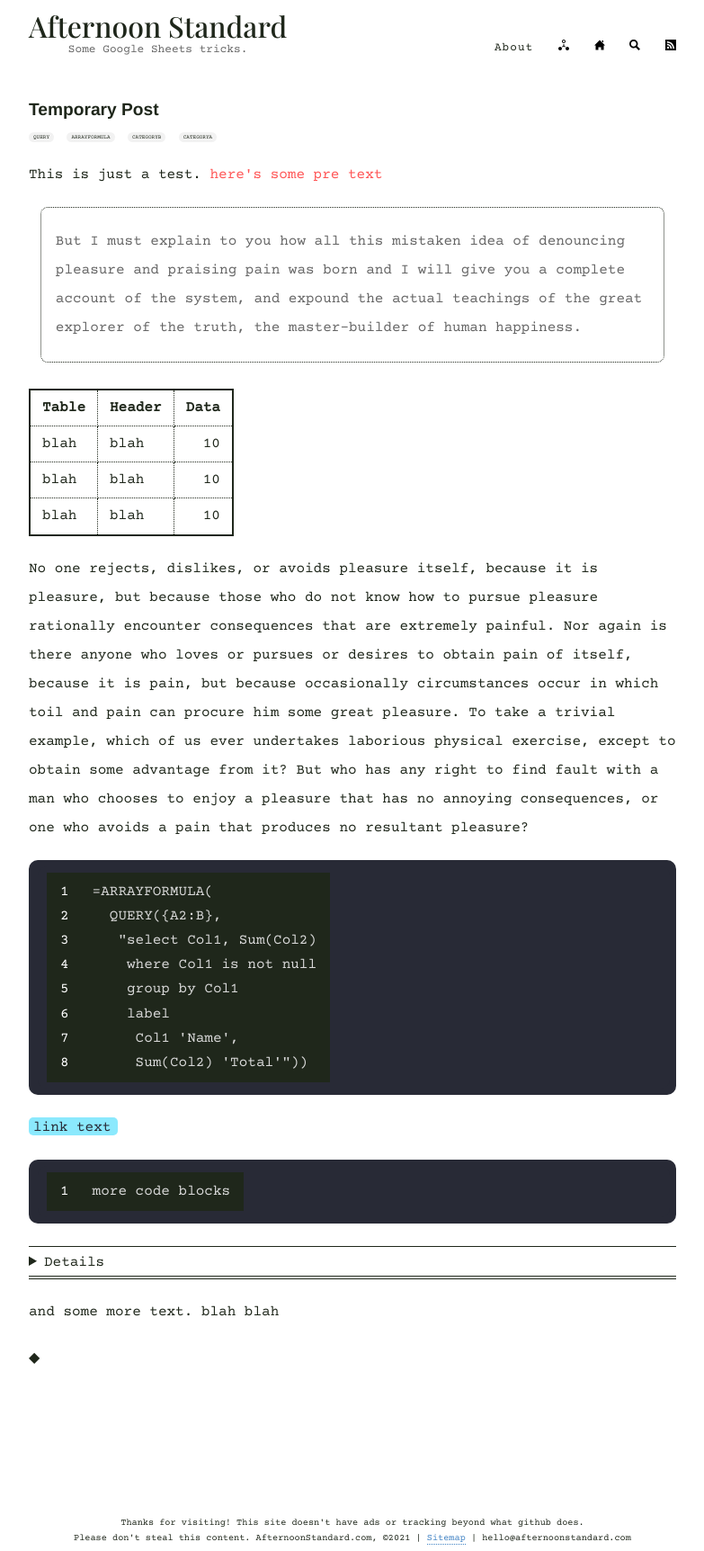
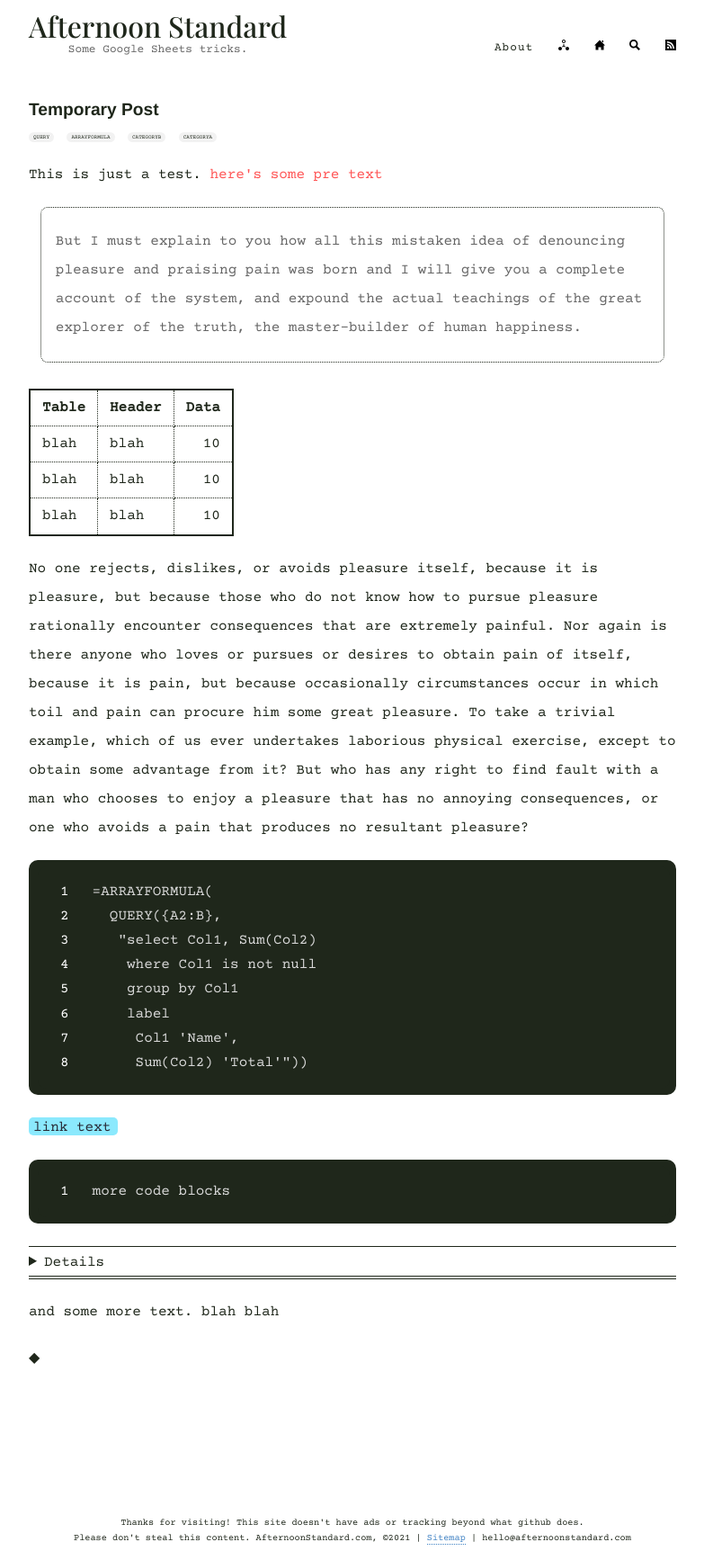
Before and after one commit to boringparty/hello-party.github.io, a Jekyll site: the page built from _posts/2021-02-04-hello.md, in a window 1280 px wide. Shown: the whole page at 90% size, without its empty margins (248-1031 px from the left). Built offline with Jekyll 4.4.1, drawn with Linux system fonts in a browser that asks for light colours.

Commit message:
Update _dracula.scss

```diff
--- a/_sass/_dracula.scss
+++ b/_sass/_dracula.scss
@@ -16,7 +16,7 @@ code {
 }
 
 .highlight .hll { background-color: #f1fa8c }
-.highlight  { background: #282a36; color: #f8f8f2 }
+.highlight  { background: $back-dark; color: #f8f8f2 }
 .highlight .c { color: #6272a4 } /* Comment */
 .highlight .err { color: #f8f8f2 } /* Error */
 .highlight .g { color: #f8f8f2 } /* Generic */
```
